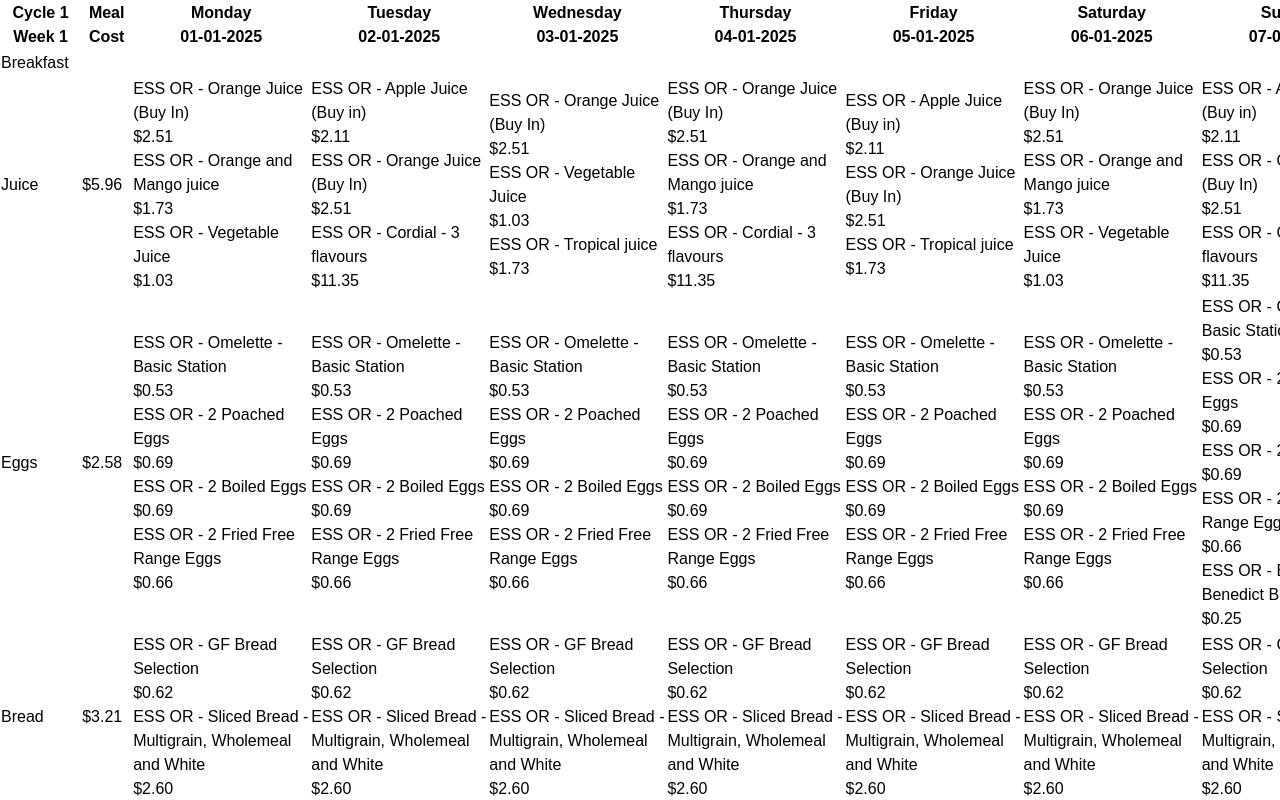
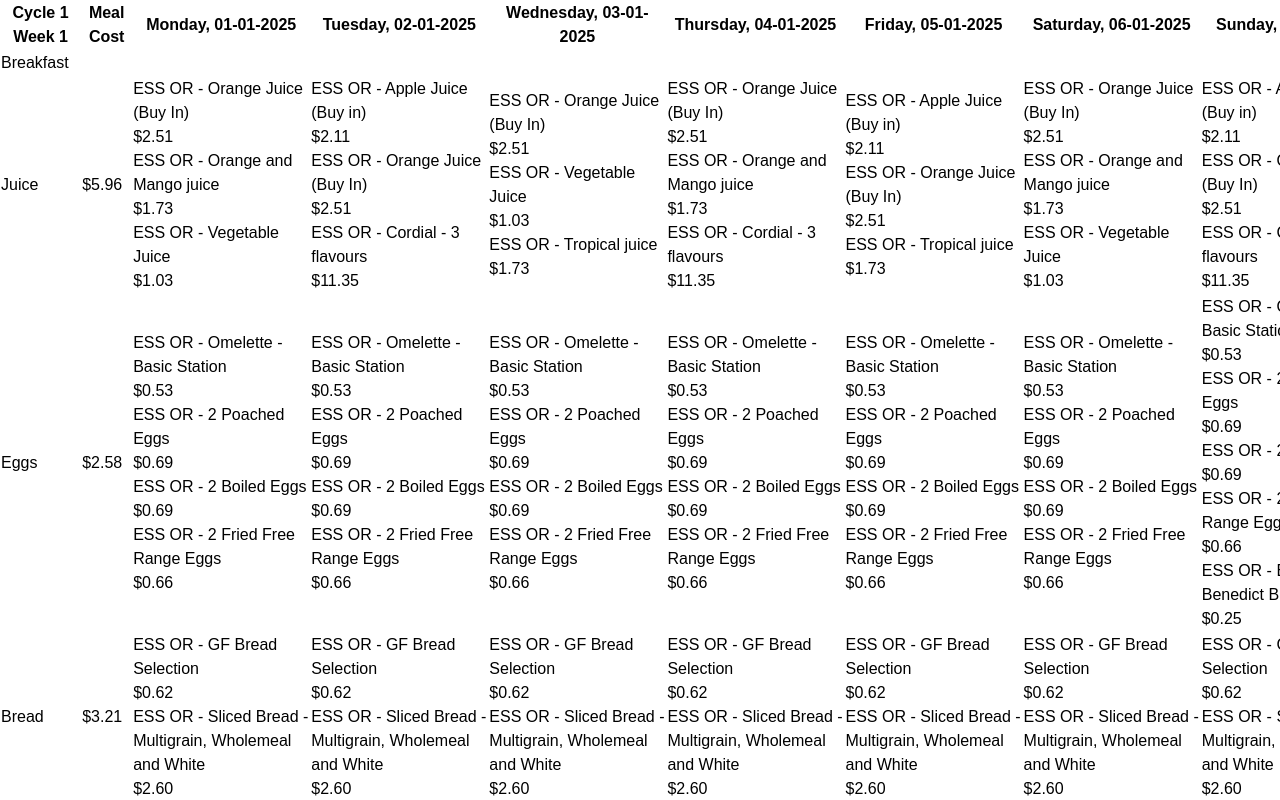
Before and after one commit to kanak1803/food-menu-calender2, a Next.js app: page / in a window 1280 px wide. Shown: the top 800 px of the page. Built offline with nearby package versions, Linux system fonts and the light colour scheme.

Commit message:
change days styling

```diff
--- a/src/app/components/FoodCalendar.jsx
+++ b/src/app/components/FoodCalendar.jsx
@@ -101,7 +101,7 @@ const FoodCalendar = () => {
                 // Find the corresponding day for this date in the data
                 const matchedItem = juiceData.find(
                   (item) => item.Date === date
-                ); // You can use any dataset
+                );
                 const dayOfWeek = matchedItem ? matchedItem.Day : ""; // Get the day from the matched data
 
                 return (
@@ -109,7 +109,7 @@ const FoodCalendar = () => {
                     key={index}
                     className="border border-gray-300 p-4 text-center font-semibold text-lg"
                   >
-                    {dayOfWeek} <br /> {date}
+                    {dayOfWeek}, {date}
                   </th>
                 );
               })}
```
